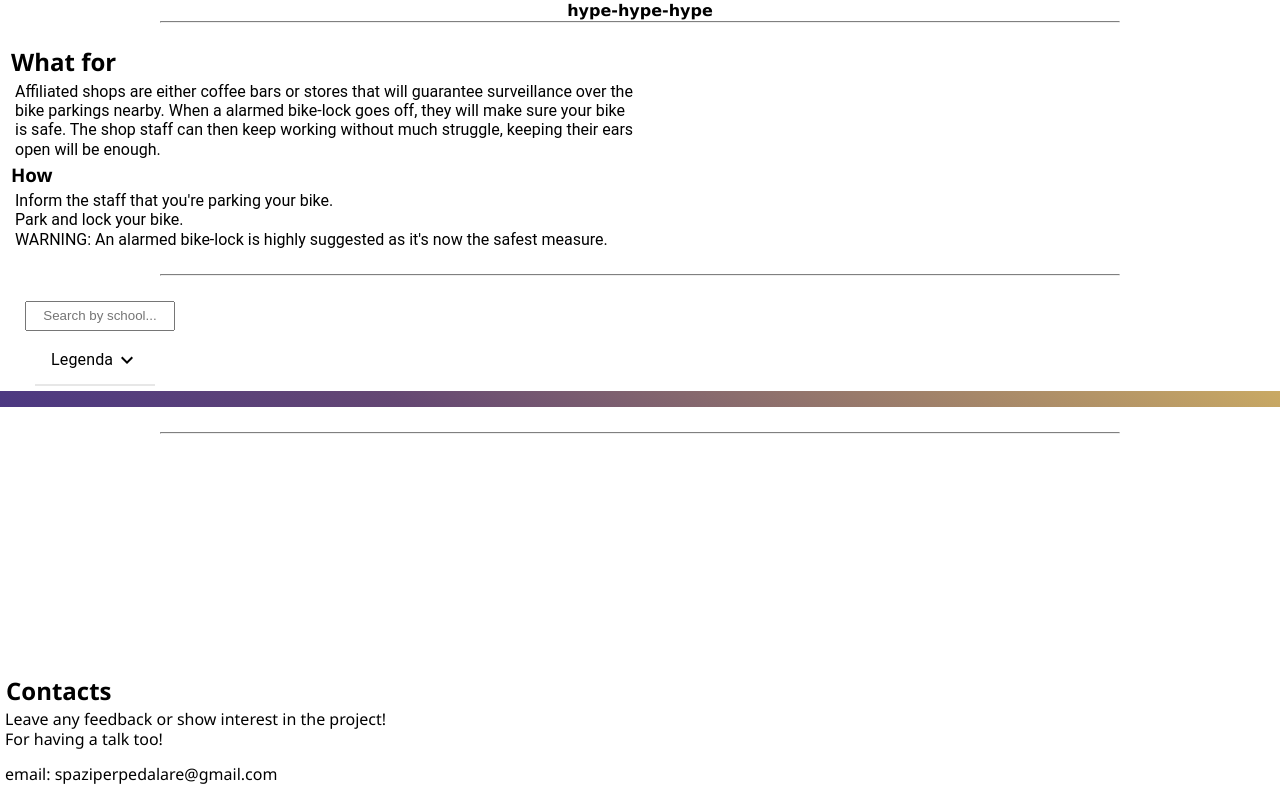
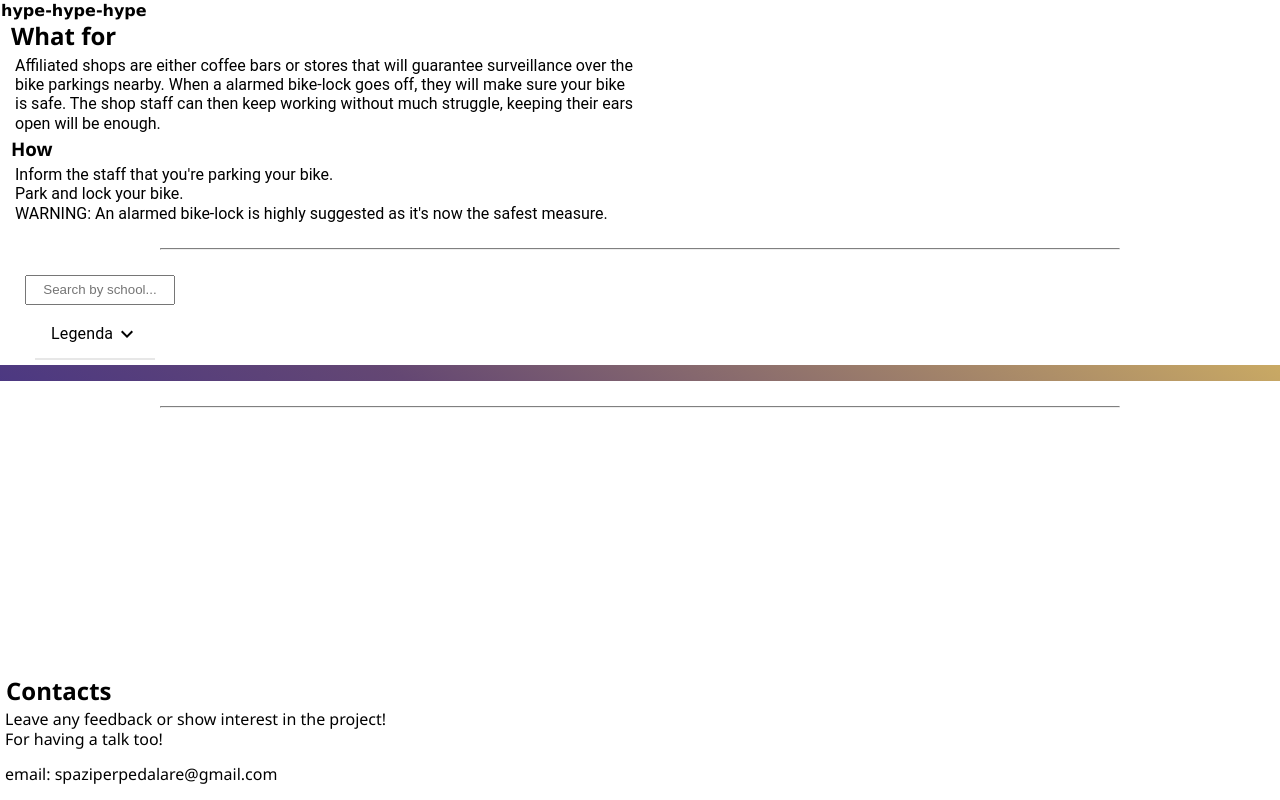
Before and after one commit to mHappah3019/parkings-frontend, a React (Create React App) app: page / in a window 1280 px wide. Built offline with nearby package versions, Linux system fonts and the light colour scheme; no server answers.

Commit message:
let's see

```diff
--- a/src/App.js
+++ b/src/App.js
@@ -44,7 +44,6 @@ class App extends Component {
       <div id="app">
         <div className="content">
           <TopHeaders/>
-          <hr className='solid' style={{marginTop:'0'}}/>
           <Description/>
           <UserGuide/>
           <hr className='solid'/>
--- a/src/index.css
+++ b/src/index.css
@@ -99,7 +99,6 @@ body {
 #titleHeading{
   font-family: verdana;
   font-size: medium;
-  text-align: center;
 }
 
 /* #headerPop {
```
